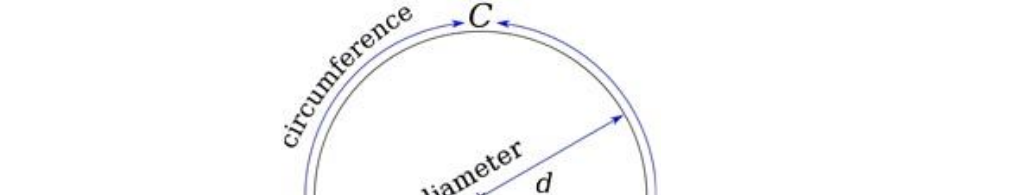
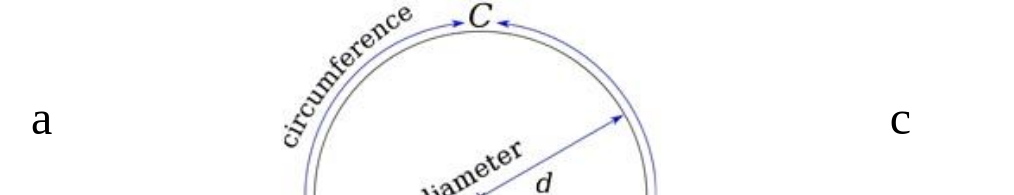
Before and after one commit to Trent-Hodgins/Assignment-5, a plain HTML site: page index.html in a window 1280 px wide. Shown: the part 233-428 px from the top of the page, without its empty margins (169-1183 px from the left). Drawn offline with Linux system fonts and the light colour scheme.

Commit message:
About to move on to Javascript

```diff
--- a/index.html
+++ b/index.html
@@ -10,6 +10,8 @@
     <h1 id="title">Circle Calculator</h1>
     <p id="d"><button id="a">Area</button>d = <input type="text" id="box"><button id="c">Circumference</button></p>
     <img class="photo" src="./images/Circle.jpg" alt="image_of_circle" width="30%">
+    <p id="area">a</p>
+    <p id="cir">c</p>
     <script src="script.js"></script>
   </body>
 </html>
--- a/style.css
+++ b/style.css
@@ -31,3 +31,17 @@
   float: right;
   margin-right: 120px;
 }
+
+#area {
+  font-size: 300%;
+  position: fixed;
+  top: 275px;
+  left: 200px;
+}
+
+#cir {
+  font-size: 300%;
+  position: fixed;
+  top: 275px;
+  right: 200px;
+}
```
